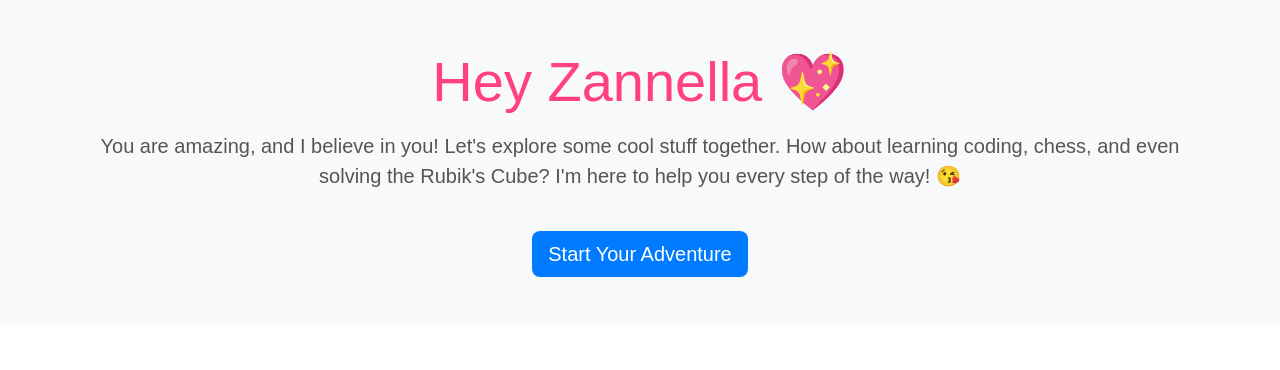
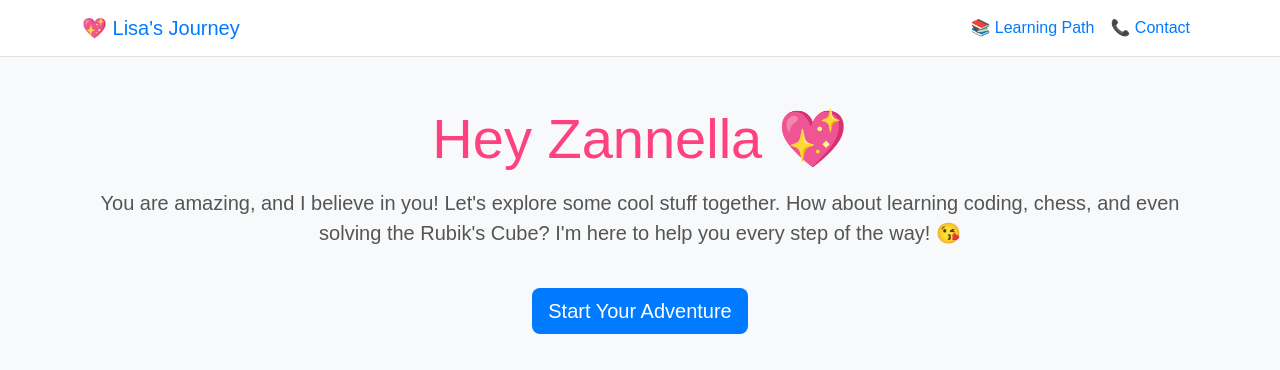
Before and after one commit to mesh029/cool-site, a website: page index.html in a window 1280 px wide. Shown: the top 370 px of the page. Drawn offline with nearby package versions, Linux system fonts and the light colour scheme.

Commit message:
Update index.html

```diff
--- a/index.html
+++ b/index.html
@@ -28,11 +28,41 @@
         .lead {
             color: #555; /* Medium gray for lead text */
         }
+        .navbar {
+            background-color: #fff; /* White background for navbar */
+            border-bottom: 1px solid #e0e0e0; /* Light border at the bottom */
+        }
+        .navbar-brand, .nav-link {
+            color: #007bff; /* Bootstrap primary color for text */
+        }
+        .navbar-brand:hover, .nav-link:hover {
+            color: #0056b3; /* Darker shade on hover */
+        }
     </style>
 </head>
 <body>
+    <!-- Navigation Bar -->
+    <nav class="navbar navbar-expand-lg navbar-light">
+        <div class="container">
+            <a class="navbar-brand" href="#home">💖 Lisa's Journey</a>
+            <button class="navbar-toggler" type="button" data-bs-toggle="collapse" data-bs-target="#navbarNav" aria-controls="navbarNav" aria-expanded="false" aria-label="Toggle navigation">
+                <span class="navbar-toggler-icon"></span>
+            </button>
+            <div class="collapse navbar-collapse" id="navbarNav">
+                <ul class="navbar-nav ms-auto">
+                    <li class="nav-item">
+                        <a class="nav-link" href="#learn">📚 Learning Path</a>
+                    </li>
+                    <li class="nav-item">
+                        <a class="nav-link" href="#contact">📞 Contact</a>
+                    </li>
+                </ul>
+            </div>
+        </div>
+    </nav>
+
     <!-- Hero Section -->
-    <section class="bg-light text-center py-5">
+    <section class="bg-light text-center py-5" id="home">
         <div class="container">
             <h1 class="display-4">Hey Zannella 💖</h1>
             <p class="lead mt-3">You are amazing, and I believe in you! Let's explore some cool stuff together. How about learning coding, chess, and even solving the Rubik's Cube? I'm here to help you every step of the way! 😘</p>
```
